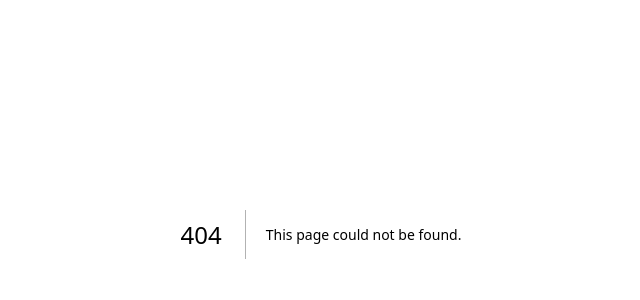
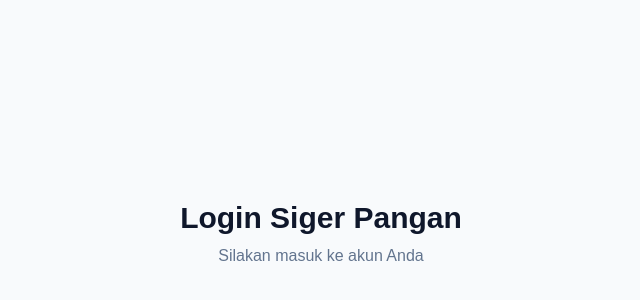
Before and after one commit to patpaw111/Siger-Pangan, a Next.js app in the folder apps/web-cms/: page /login in a window 1280 px wide. Before the commit this address had no page. Shown: the part 166-466 px from the top of the page, without its empty margins (319-959 px from the left). Built offline with nearby package versions, Linux system fonts and the light colour scheme.

Commit message:
feat(web-cms): create basic login page layout

```diff
--- /dev/null
+++ b/apps/web-cms/src/app/login/page.tsx
@@ -0,0 +1,10 @@
+import React from 'react';
+
+export default function LoginPage() {
+  return (
+    <div className="min-h-screen flex flex-col items-center justify-center bg-slate-50">
+      <h1 className="text-3xl font-bold text-slate-900">Login Siger Pangan</h1>
+      <p className="text-slate-500 mt-2">Silakan masuk ke akun Anda</p>
+    </div>
+  );
+}
```
